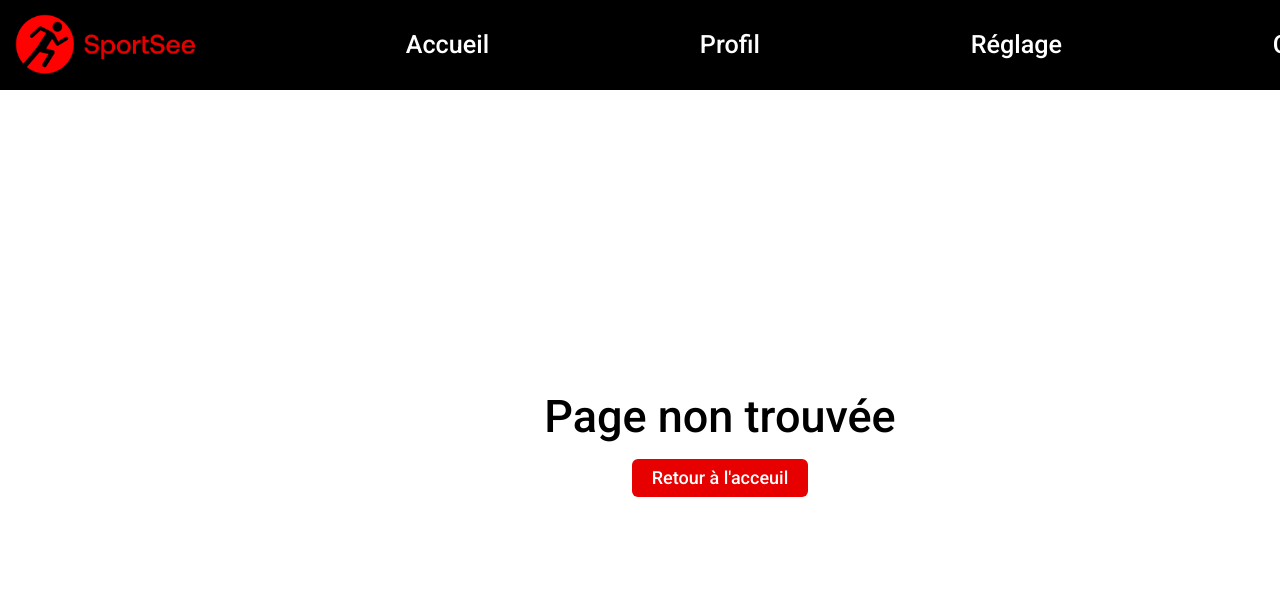
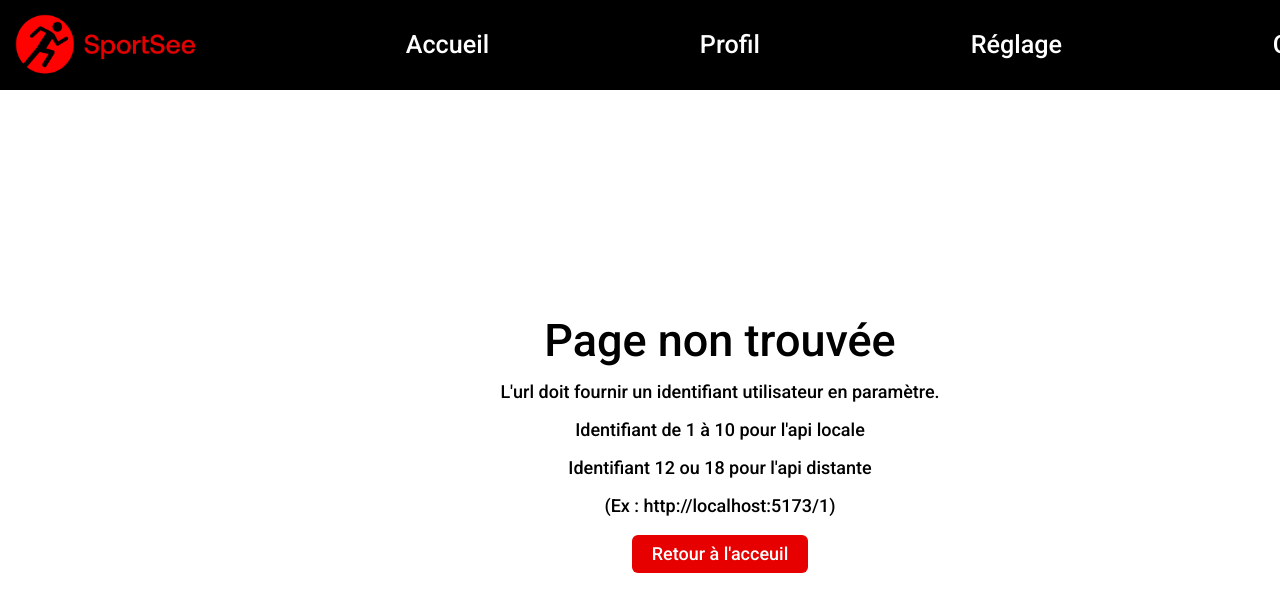
Before and after one commit to sylvain-galoustoff/oc-sportsee, a React (Vite) app: page / in a window 1280 px wide. Shown: the top 612 px of the page. Built offline with nearby package versions, Linux system fonts and the light colour scheme.

Commit message:
Add to mock : users 12 and 18

```diff
--- a/src/components/common/SessionDuration/SessionDuration.tsx
+++ b/src/components/common/SessionDuration/SessionDuration.tsx
@@ -1,11 +1,4 @@
-import {
-  Legend,
-  Line,
-  LineChart,
-  ResponsiveContainer,
-  Tooltip,
-  XAxis,
-} from "recharts";
+import { Legend, Line, LineChart, ResponsiveContainer, Tooltip, XAxis } from "recharts";
 import style from "./SessionDuration.module.scss";
 import { SessionDurationType } from "../../../models/Models";
 
@@ -30,14 +23,8 @@ function SessionDuration({ data }: PropsType) {
             right: 20,
           }}
         >
-          <XAxis dataKey="day" />
-          <Line
-            type="monotone"
-            dataKey="time"
-            stroke="#fff"
-            dot={false}
-            activeDot={true}
-          />
+          <XAxis dataKey="day" stroke="#fff" />
+          <Line type="monotone" dataKey="time" stroke="#fff" dot={false} activeDot={true} />
           <Tooltip
             contentStyle={{
               backgroundColor: "white",
--- a/src/components/routes/NotFound/NotFound.tsx
+++ b/src/components/routes/NotFound/NotFound.tsx
@@ -5,6 +5,10 @@ function NotFound() {
   return (
     <div className="content" id={style.notFound}>
       <h1>Page non trouvée</h1>
+      <p>L'url doit fournir un identifiant utilisateur en paramètre.</p>
+      <p>Identifiant de 1 à 10 pour l'api locale</p>
+      <p>Identifiant 12 ou 18 pour l'api distante</p>
+      <p>(Ex : http://localhost:5173/1)</p>
       <Link className="button primary" to="/">
         Retour à l'acceuil
       </Link>
--- a/src/data/mock.ts
+++ b/src/data/mock.ts
@@ -55,6 +55,16 @@ export const users: UserType[] = [
   },
   {
     userId: "10",
+    firstname: "Jack",
+    lastname: "Davis",
+  },
+  {
+    userId: "12",
+    firstname: "Ivy",
+    lastname: "Martinez",
+  },
+  {
+    userId: "18",
     firstname: "Jack",
     lastname: "Davis",
   },
--- a/src/styles/global.scss
+++ b/src/styles/global.scss
@@ -58,7 +58,8 @@ body,
 }
 
 #app {
-  width: 1440px;
+  width: 100%;
+  min-width: 1440px;
   margin: 0 auto;
 }
 
```
